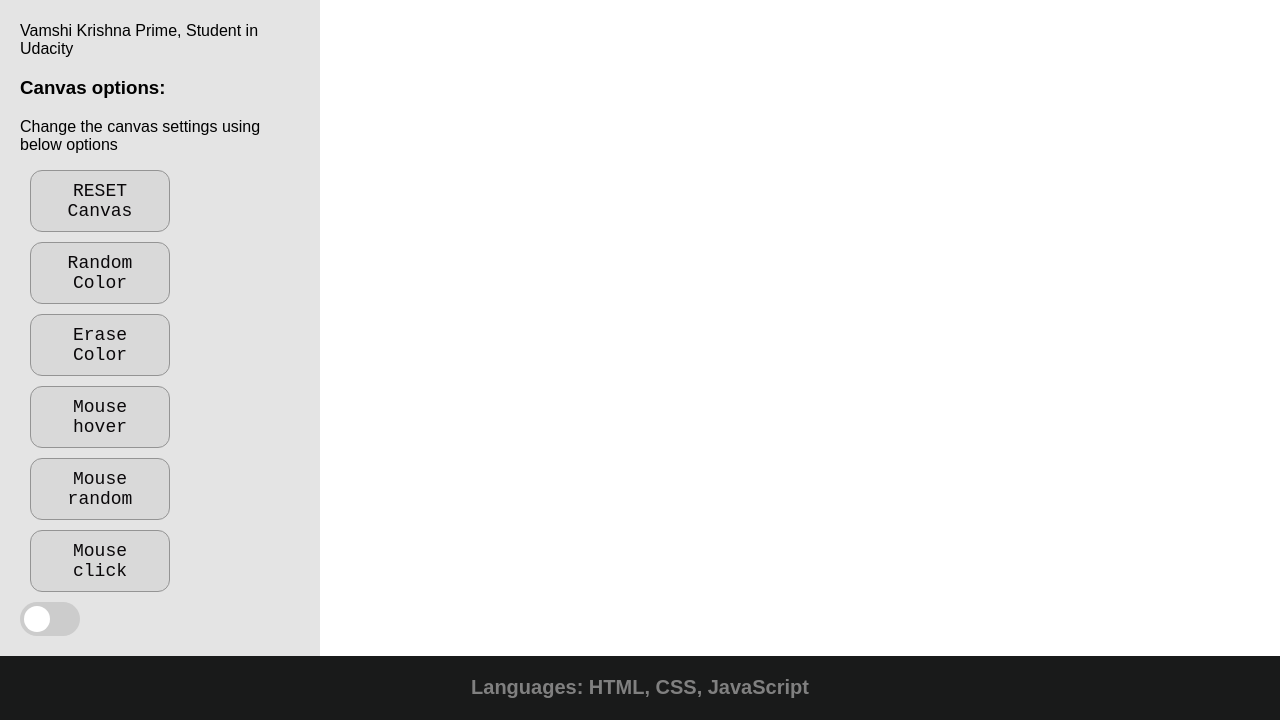
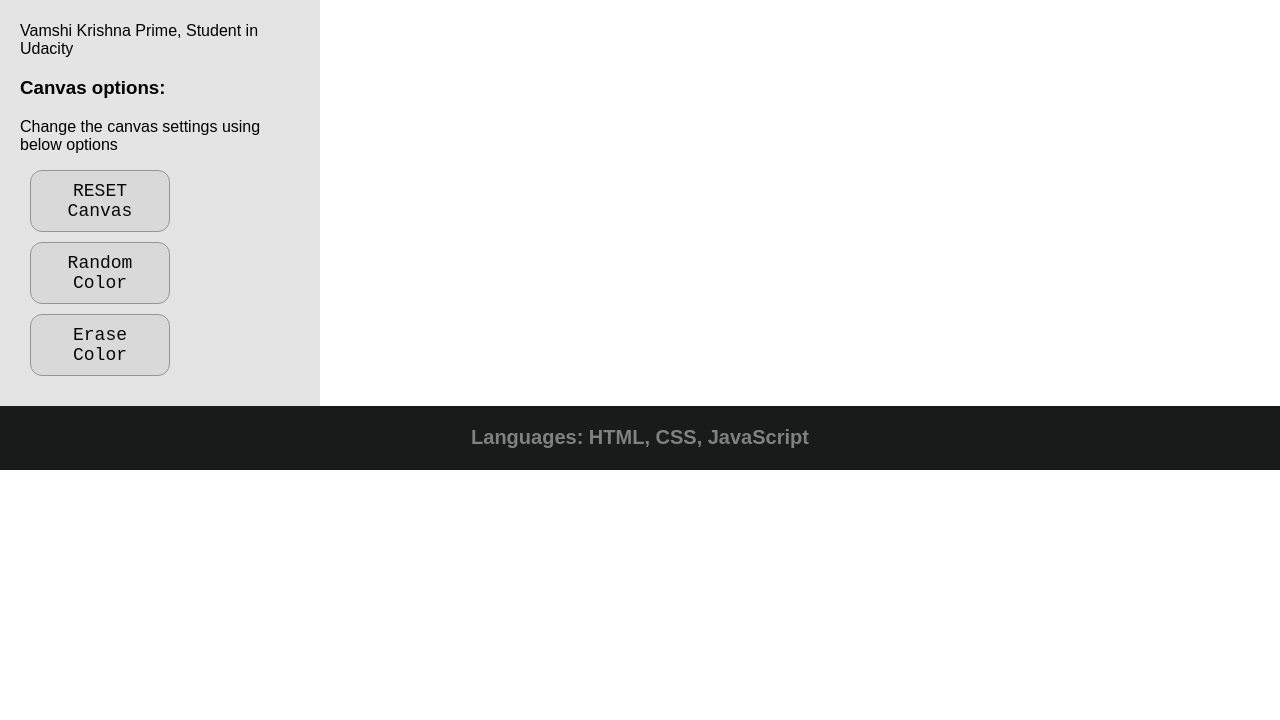
Before and after one commit to vamshi-krishna-prime/Pixel_Art_Maker, a plain HTML site: page index.html in a window 1280 px wide. Shown: the part 474-1194 px from the top of the page. After the commit the page ends 944 px from the top, so only its background shows below. Drawn offline with nearby package versions, Linux system fonts and the light colour scheme; a web font is replaced by a local one.

Commit message:
Update index.html

```diff
--- a/index.html
+++ b/index.html
@@ -46,10 +46,7 @@
     <button type="button" id="reset-btn" class="btn btn-lg btn-outline-danger">RESET Canvas</button>
     <button type="button" id="color-btn" class="btn btn-lg btn-outline-secondary">Random Color</button>
     <button type="button" id="gridsize-btn" class="btn btn-lg btn-outline-secondary">Erase Color</button>
-    <button type="button" id="mouse-hover" class="btn btn-lg btn-outline-secondary">Mouse hover</button>
-    <button type="button" id="mouse-hover-randomColor" class="btn btn-lg btn-outline-secondary">Mouse random</button>
-    <button type="button" id="click-effect" class="btn btn-lg btn-outline-secondary">Mouse click</button>
-    <label class="switch"><input type="checkbox"><span class="slider round"></span></label>
+
 
   </div>
   <div class="main" align="center">
```
